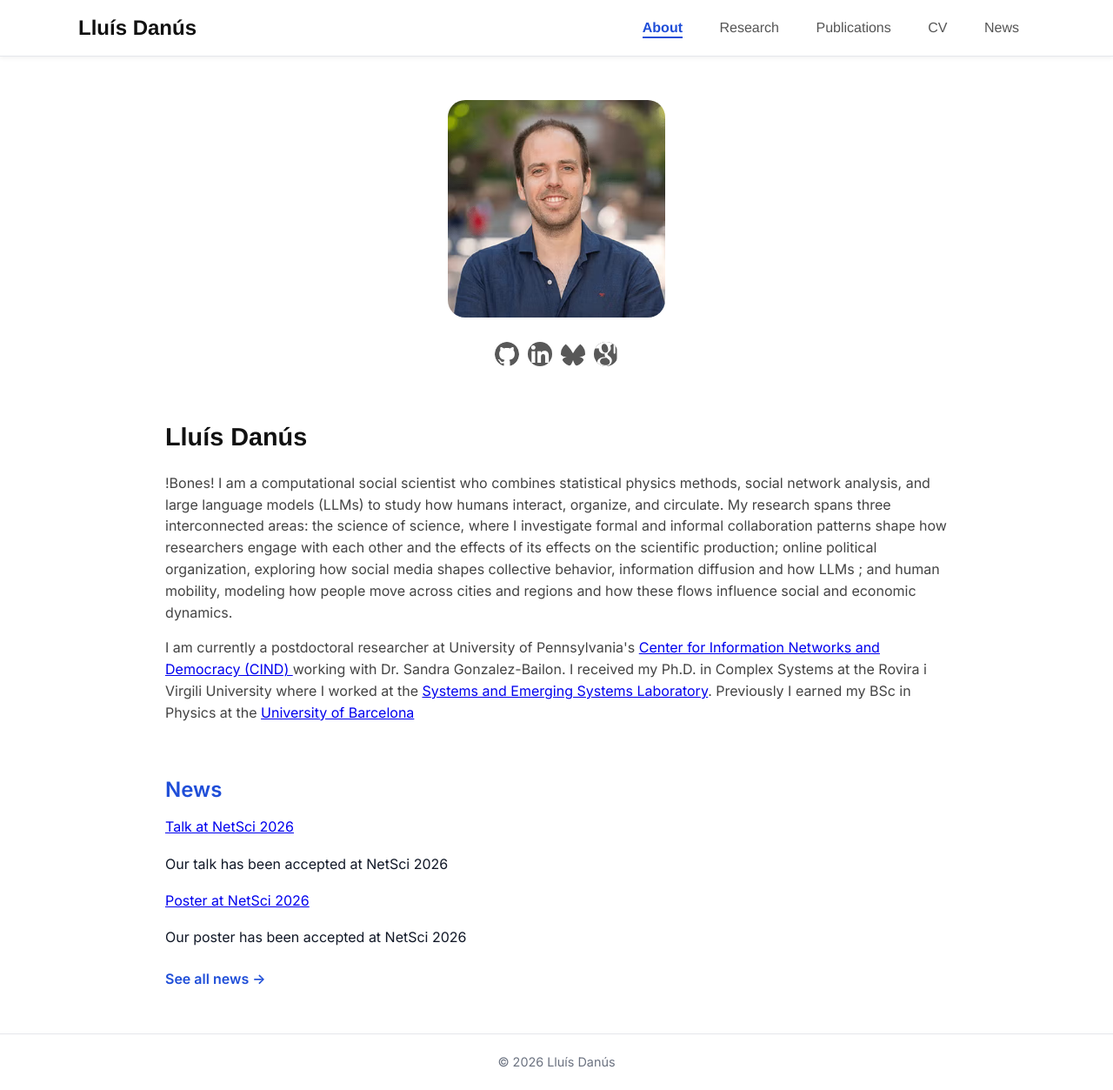
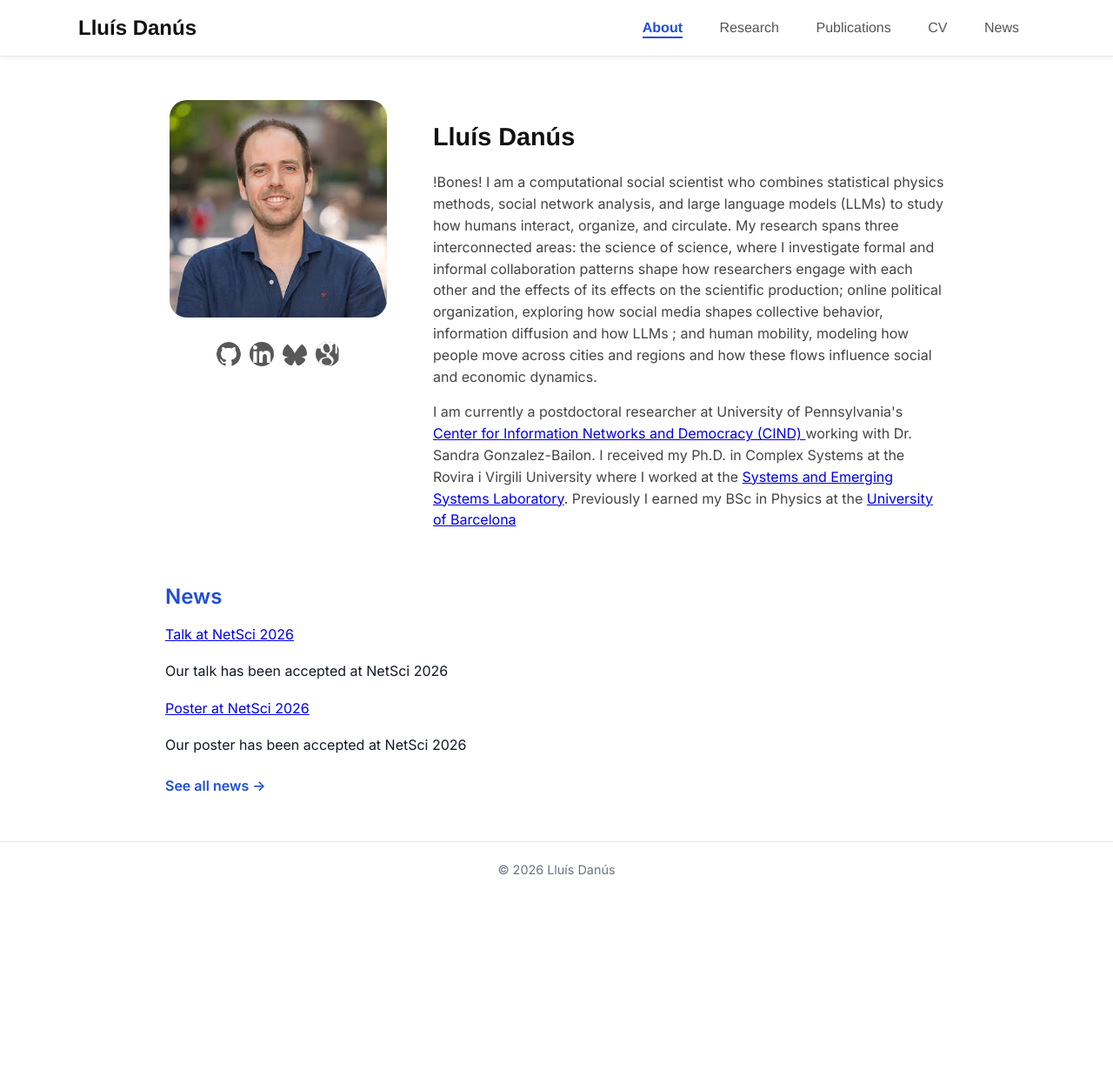
Before and after one commit to lluisdanus/lluisdanus.github.io, a Jekyll site: the page built from index.md, in a window 1280 px wide and 1253 px high. Shown: the whole window at 87% size. Built offline with Jekyll 4.4.1, drawn with Linux system fonts in a browser that asks for light colours.

Commit message:
fixing publications

```diff
--- a/assets/style.css
+++ b/assets/style.css
@@ -292,13 +292,15 @@ ul {
 /* About page container */
 .about-container {
   display: flex;
-  flex-direction:column;
-  gap: 2rem;
+  flex-direction: row;      /* side-by-side */
+  align-items: flex-start;  /* align top */
+  gap: 3rem;
 }
 
 .about-photo {
+  flex: 0 0 260px;          /* fixed width column */
   display: flex;
-  flex-direction: column;   /* THIS is the key line */
+  flex-direction: column;   /* stack image + icons */
   align-items: center;
   gap: 1rem;
 }
```
